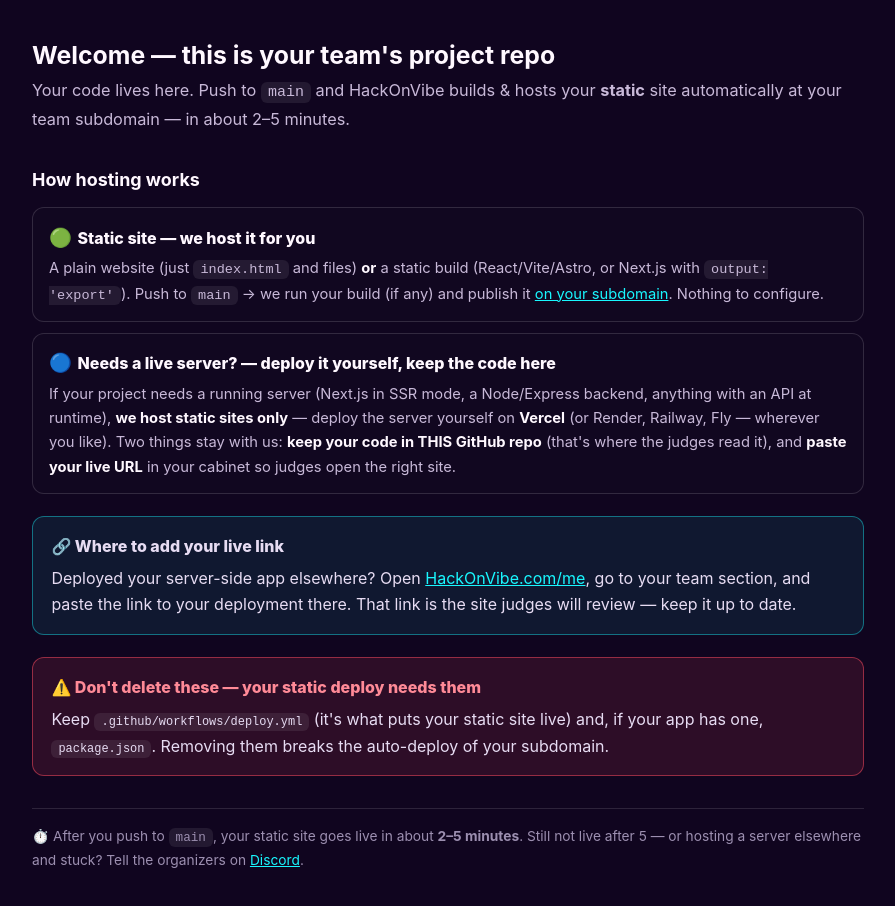
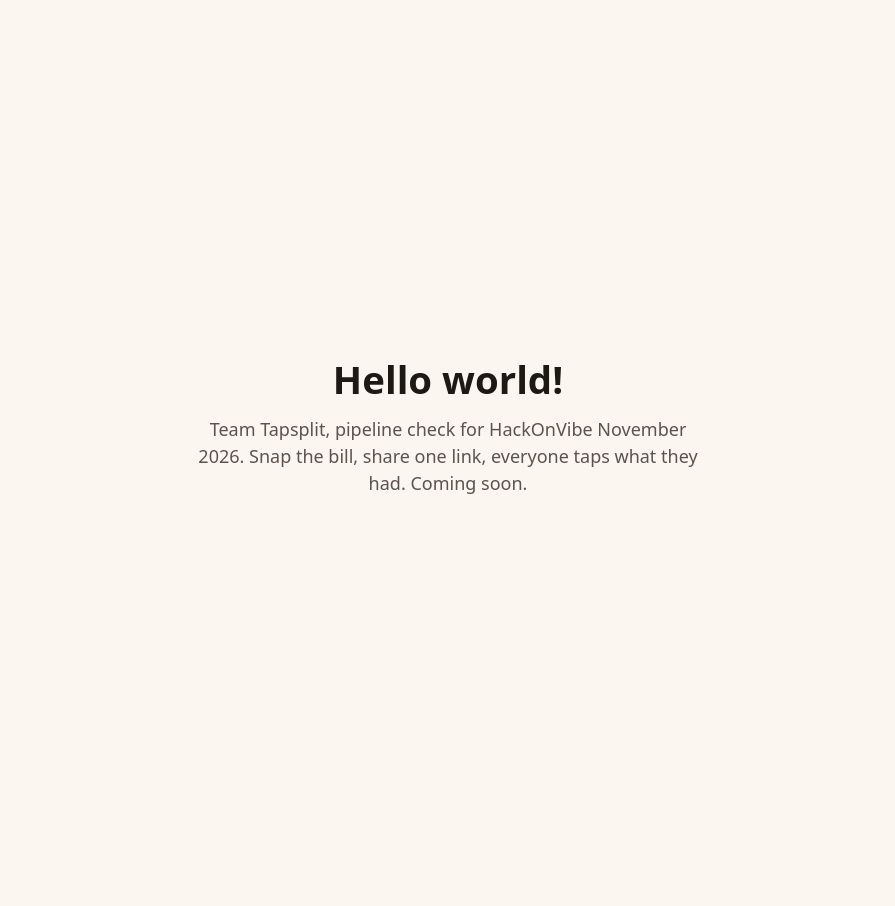
Before and after one commit to HackOnVibeCom/w2go2mt5864g4b4v0df82ipx396vhkqbi028azkb, a plain HTML site: page index.html in a window 1280 px wide. Shown: the whole page, without its empty margins (192-1087 px from the left). After the commit the page ends 848 px from the top, so only its background shows below. Drawn offline with Linux system fonts and the light colour scheme.

Commit message:
Hello world: pipeline check
Co-Authored-By: Claude Opus 5.5 <noreply@anthropic.com>

```diff
--- a/index.html
+++ b/index.html
@@ -1,55 +1,20 @@
 <!doctype html>
 <html lang="en">
-<head><meta charset="utf-8"><meta name="viewport" content="width=device-width, initial-scale=1"><title>HackOnVibe — how we host your project</title>
-<style>
-body{margin:0;min-height:100vh;background:#10051f;color:#fff8ff;font-family:Inter,system-ui,sans-serif;padding:2.5rem 1.25rem;line-height:1.65}
-main{max-width:52rem;margin:0 auto}
-h1{font-size:1.55rem;margin:0 0 .4rem;line-height:1.25}
-.sub{color:#c8b9d8;font-size:1.02rem;margin:0 0 1.8rem}
-h2{font-size:1.12rem;margin:2rem 0 .8rem}
-p{color:#e7dcf3;margin:0 0 1rem}
-a{color:#19f7ff;word-break:break-word}
-code{background:rgba(255,255,255,.08);padding:2px 7px;border-radius:6px;font-size:.92em}
-ul.builds{list-style:none;padding:0;margin:0 0 1rem;display:grid;gap:.7rem}
-ul.builds li{border:1px solid rgba(255,255,255,.14);background:rgba(19,9,34,.6);border-radius:12px;padding:.85rem 1rem}
-.bt{font-weight:800;font-size:1rem}
-.bt .em{font-size:1.15rem;margin-right:.35rem}
-.trig{color:#c8b9d8;font-size:.92rem;margin:.25rem 0 0}
-.trig b{color:#fff8ff}
-.note{border-radius:12px;padding:1rem 1.15rem;margin:1.4rem 0 0}
-.note.info{border:1px solid rgba(25,247,255,.4);background:rgba(25,247,255,.08)}
-.note.warn{border:1px solid rgba(255,77,97,.5);background:rgba(255,77,97,.12)}
-.note .nt{font-weight:800;margin:0 0 .35rem;display:flex;align-items:center;gap:.4rem}
-.note.warn .nt{color:#ff8a97}
-.foot{color:#9c8fb0;font-size:.86rem;margin:2rem 0 0;padding-top:1rem;border-top:1px solid rgba(255,255,255,.12)}
-</style>
+<head>
+  <meta charset="utf-8">
+  <meta name="viewport" content="width=device-width, initial-scale=1">
+  <title>Tapsplit: Hello world</title>
+  <style>
+    body { margin: 0; min-height: 100vh; display: grid; place-items: center; background: #fbf7f0; color: #1d1a16; font: 18px/1.5 system-ui, sans-serif; padding: 24px; }
+    main { max-width: 32rem; text-align: center; }
+    h1 { font-size: 2.4rem; margin: 0 0 .5rem; }
+    p { margin: 0; color: #5c544a; }
+  </style>
 </head>
-<body><main>
-<h1>Welcome — this is your team's project repo</h1>
-<p class="sub">Your code lives here. Push to <code>main</code> and HackOnVibe builds &amp; hosts your <b>static</b> site automatically at your team subdomain — in about 2&ndash;5 minutes.</p>
-
-<h2>How hosting works</h2>
-<ul class="builds">
-  <li>
-    <div class="bt"><span class="em">🟢</span>Static site &mdash; we host it for you</div>
-    <p class="trig">A plain website (just <code>index.html</code> and files) <b>or</b> a static build (React/Vite/Astro, or Next.js with <code>output: 'export'</code>). Push to <code>main</code> &rarr; we run your build (if any) and publish it <a href="/">on your subdomain</a>. Nothing to configure.</p>
-  </li>
-  <li>
-    <div class="bt"><span class="em">🔵</span>Needs a live server? &mdash; deploy it yourself, keep the code here</div>
-    <p class="trig">If your project needs a running server (Next.js in SSR mode, a Node/Express backend, anything with an API at runtime), <b>we host static sites only</b> &mdash; deploy the server yourself on <b>Vercel</b> (or Render, Railway, Fly &mdash; wherever you like). Two things stay with us: <b>keep your code in THIS GitHub repo</b> (that's where the judges read it), and <b>paste your live URL</b> in your cabinet so judges open the right site.</p>
-  </li>
-</ul>
-
-<div class="note info">
-  <p class="nt">🔗 Where to add your live link</p>
-  <p style="margin:0">Deployed your server-side app elsewhere? Open <a href="https://hackonvibe.com/me">HackOnVibe.com/me</a>, go to your team section, and paste the link to your deployment there. That link is the site judges will review &mdash; keep it up to date.</p>
-</div>
-
-<div class="note warn">
-  <p class="nt">⚠️ Don't delete these &mdash; your static deploy needs them</p>
-  <p style="margin:0">Keep <code>.github/workflows/deploy.yml</code> (it's what puts your static site live) and, if your app has one, <code>package.json</code>. Removing them breaks the auto-deploy of your subdomain.</p>
-</div>
-
-<p class="foot">⏱️ After you push to <code>main</code>, your static site goes live in about <b>2&ndash;5 minutes</b>. Still not live after 5 &mdash; or hosting a server elsewhere and stuck? Tell the organizers on <a href="https://discord.gg/tU6NqSaS8">Discord</a>.</p>
-</main></body>
+<body>
+  <main>
+    <h1>Hello world!</h1>
+    <p>Team Tapsplit, pipeline check for HackOnVibe November 2026. Snap the bill, share one link, everyone taps what they had. Coming soon.</p>
+  </main>
+</body>
 </html>
```
